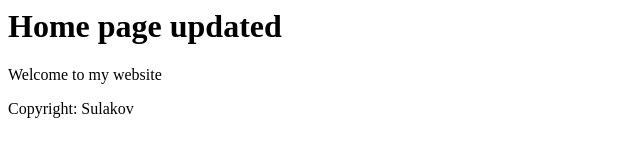
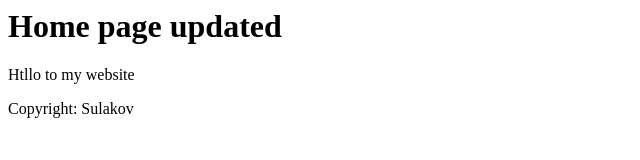
Before and after one commit to PeteSulakov/demo, a plain HTML site: page index.html in a window 1280 px wide. Shown: the full height of the page, 0-640 px from the left. Drawn offline with Linux system fonts and the light colour scheme.

Commit message:
Change welcome to Htllo

```diff
--- a/index.html
+++ b/index.html
@@ -4,7 +4,7 @@
 	</head>
 	<body>
 		<h1>Home page updated</h1>
-		<p>Welcome to my website</p>
+		<p>Htllo to my website</p>
 		<p>Copyright: Sulakov</p>
 	</body>
 </html>
```
